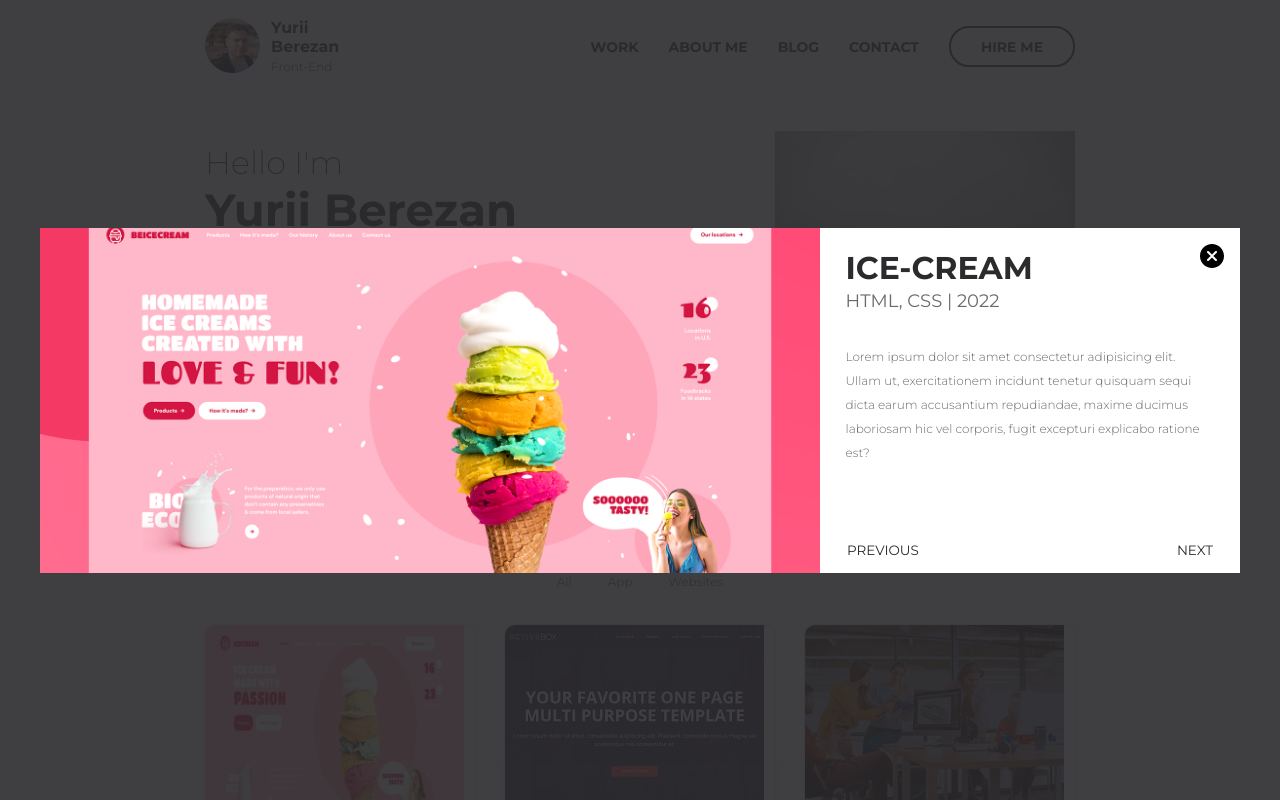
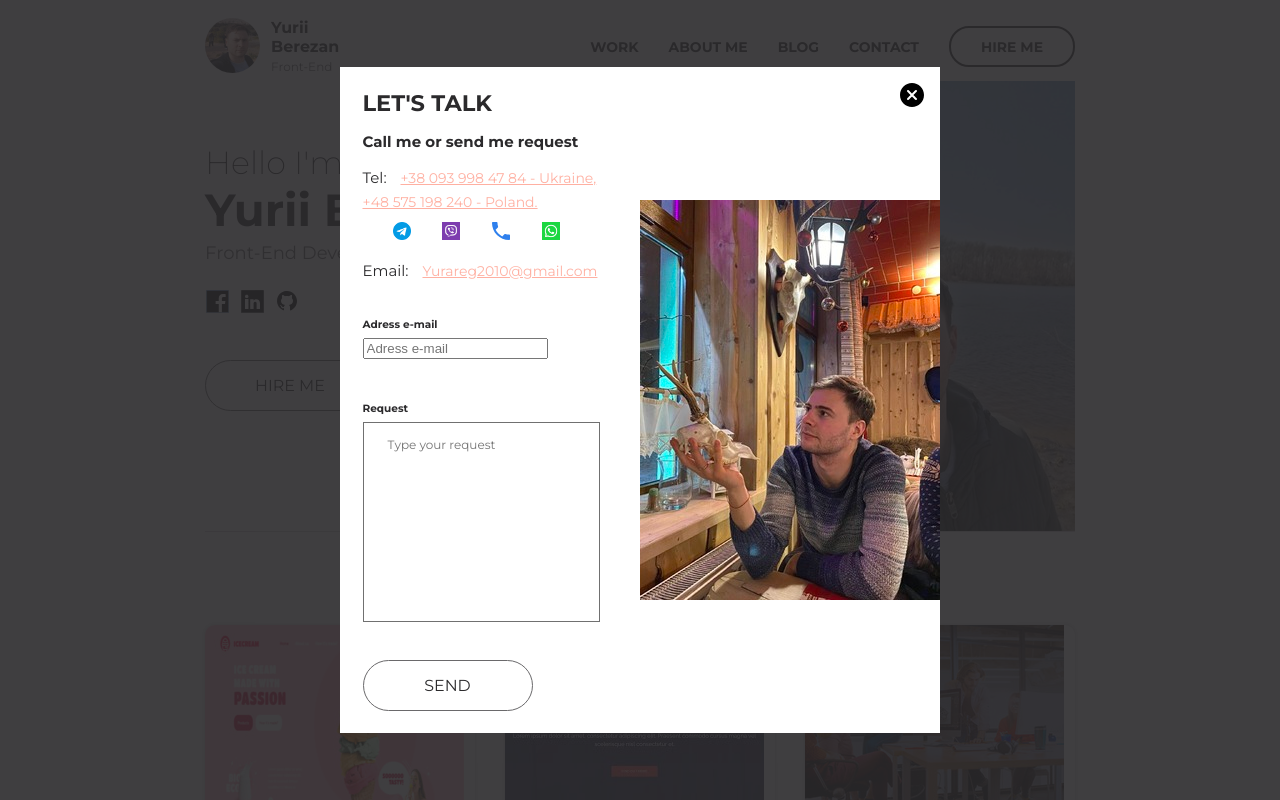
Before and after one commit to YuriiBerezan/Portfolio, a plain HTML site: page index.html in a window 1280 px wide. Shown: the top 800 px of the page. Drawn offline with Linux system fonts and the light colour scheme.

Commit message:
add 2 modal

```diff
--- /dev/null
+++ b/css/blocks/contact.less
@@ -0,0 +1,58 @@
+//main: ../style.less
+.contact{
+    display: flex;
+    background-image: url(/images/contact.jpg);
+    background-position: right center;
+    background-repeat: no-repeat;
+
+
+}
+.contact__left{
+width: 47%;
+padding: 1.5rem;
+}
+
+.contact__section{
+    margin: 1rem 0;
+}
+.contact__email{
+    margin-bottom: 2rem;
+}
+.social-links{
+    margin-top: 0.5rem;
+}
+.telegram_icon,
+.viber_icon,
+.phone_icon,
+.whatsup_icon {
+  width: 18px;
+  height: 18px;
+  /*padding: 0;*/
+}
+
+.telegram_link,
+.viber_link,
+.phone_link_icon,
+.whatsup_link {
+  text-decoration: none;
+}
+
+.telegram_icon,
+.viber_icon,
+.phone_icon {
+  margin-right: 28px;
+}
+
+.telegram_icon {
+  margin-left: 30px;
+}
+
+.telephone-item,
+.email-item {
+  font-weight: 400;
+  font-size: 14px;
+  line-height: 24px;
+  margin-left: 10px;
+  color: tomato;
+  opacity: 0.5;
+}
--- /dev/null
+++ b/css/blocks/form.less
@@ -0,0 +1,32 @@
+//main: ../style.less
+.form__group{
+    margin-bottom: 2.5rem;
+}
+.form__label{
+    font-size: .7rem;
+    font-weight: 700;
+    color: @black;
+    display: inline-block;
+    margin-bottom: 0.5rem;
+}
+.form__input, .form__textarea{
+    display: block;
+    width: 100%;
+    border: 1px solid #707070;
+    padding: 1rem 1.6rem;
+    font-family: inherit;
+    font-size: 0.8rem;
+    font-weight: 400;
+    line-height: 1.2;
+    &:focus{
+        outline: none;
+        border-color: red;
+    }
+    // border-radius: 1.5rem;
+}
+.form__textarea{
+    resize: none;
+    height: 200px;
+
+
+}
--- a/css/blocks/modal.less
+++ b/css/blocks/modal.less
@@ -14,10 +14,14 @@
 .modal__dialog {
   position: relative;
   width: 100%;
-  max-width: 1200px;
+  max-width: 900px;
   margin: auto;
 
   background-color: #fff;
+
+  &--sm {
+    max-width: 600px;
+  }
 }
 
 .modal__close {
@@ -33,3 +37,12 @@
   width: 30px;
   height: 30px;
 }
+
+.modal__title {
+  font-size: 1.5rem;
+  text-transform: uppercase;
+  color: @black;
+  font-weight: 700;
+  margin-bottom: 1rem;
+  // text-align: center;
+}
--- a/css/style.less
+++ b/css/style.less
@@ -54,3 +54,5 @@ h5 {
 @import "blocks/footer";
 @import "blocks/modal";
 @import "blocks/modal-work";
+@import "blocks/contact";
+@import "blocks/form";
--- a/index.html
+++ b/index.html
@@ -11,7 +11,7 @@
     <meta name="viewport" content="width=device-width, initial-scale=1.0" />
     <title>Portfolio</title>
   </head>
-  <body class="no-scroll">
+  <body >
     <header class="header">
       <div class="container">
         <div class="header__inner">
@@ -80,7 +80,7 @@
             >
           </div>
 
-          <img class="intro__photo" src="images/intro.jpeg" alt="" />
+          <img class="intro__photo" src="images/intro.jpg" alt="" />
         </div>
       </div>
     </section>
@@ -627,7 +627,7 @@
         </div>
       </div>
     </footer>
-    <div class="modal">
+    <div class="modal" style="display: none">
       <div class="modal__dialog">
         <button class="modal__close" type="button">
           <img src="images/social/icons8-close.svg" alt="" />
@@ -662,5 +662,58 @@
         </div>
       </div>
     </div>
+    <div class="modal" >
+      <div class="modal__dialog modal__dialog--sm">
+        <button class="modal__close" type="button">
+          <img src="images/social/icons8-close.svg" alt="" />
+        </button>
+
+        <div class="contact">
+          <div class="contact__left">
+            <h3 class="modal__title">Let's talk</h3>
+            <h4 class="modal__subtitle">
+              Call me or send me request
+            </h4>
+
+            <div class="contact__section">
+              <span class="conctacts-link-type"> Tel:</span>
+              <a class="telephone-item" href="tel:380939984784"
+                >+38 093 998 47 84 - Ukraine, <br />
+                +48 575 198 240 - Poland.
+              </a>
+              <div class="social-links">
+                <a href="https://t.me/YuriiBerezan" class="telegram_link">
+                  <img src="images/social/telegram.png" class="telegram_icon" alt="telegram_link" />
+                </a>
+                <a href="viber://chat?number=+380939984784" class="viber_link">
+                  <img src="images/social/viber.png" class="viber_icon" alt="viber_link" />
+                </a>
+                <a href="tel:380939984784" class="phone_link_icon">
+                  <img src="images/social/phone-icon.svg" class="phone_icon" alt="phone_link" />
+                </a>
+                <a href="https://wa.me/380939984784" class="whatsup_link">
+                  <img src="images/social/whatsup.png" class="whatsup_icon" alt="whatsup_link" />
+                </a>
+              </div>
+            </div>
+            <div class="contact__email">
+              <span class="conctacts-link-type">Email: </span>
+              <a class="email-item" href="mailto: Yurareg2010@gmail.com">Yurareg2010@gmail.com</a>
+            </div>
+            <form  class="form" action="/" method="post">
+              <div class="form__group">
+              <label for="input-email" class="form__label">Adress e-mail</label>
+              <input type="text" name="input-email" class="fornm__input" placeholder="Adress e-mail" id="input-email">
+            </div>
+            <div class="form__group">
+              <label for="input-text" class="form__label">Request</label>
+             <textarea name="input-text" id="input-text" class="form__textarea" placeholder="Type your request"></textarea>
+            </div>
+            <button class="btn">send</button>
+            </form>
+          </div>
+        </div>
+      </div>
+    </div>
   </body>
 </html>
```
Also changed, not shown: css/style.css, images/contact.jpg (added), images/contact1.jpeg (added), images/intro.jpg (added), images/intro1.jpeg (renamed from images/intro.jpeg), images/intro2.jpeg (added), images/social/phone-icon.svg (added), images/social/telegram.png (added), images/social/viber.png (added), images/social/whatsup.png (added).
